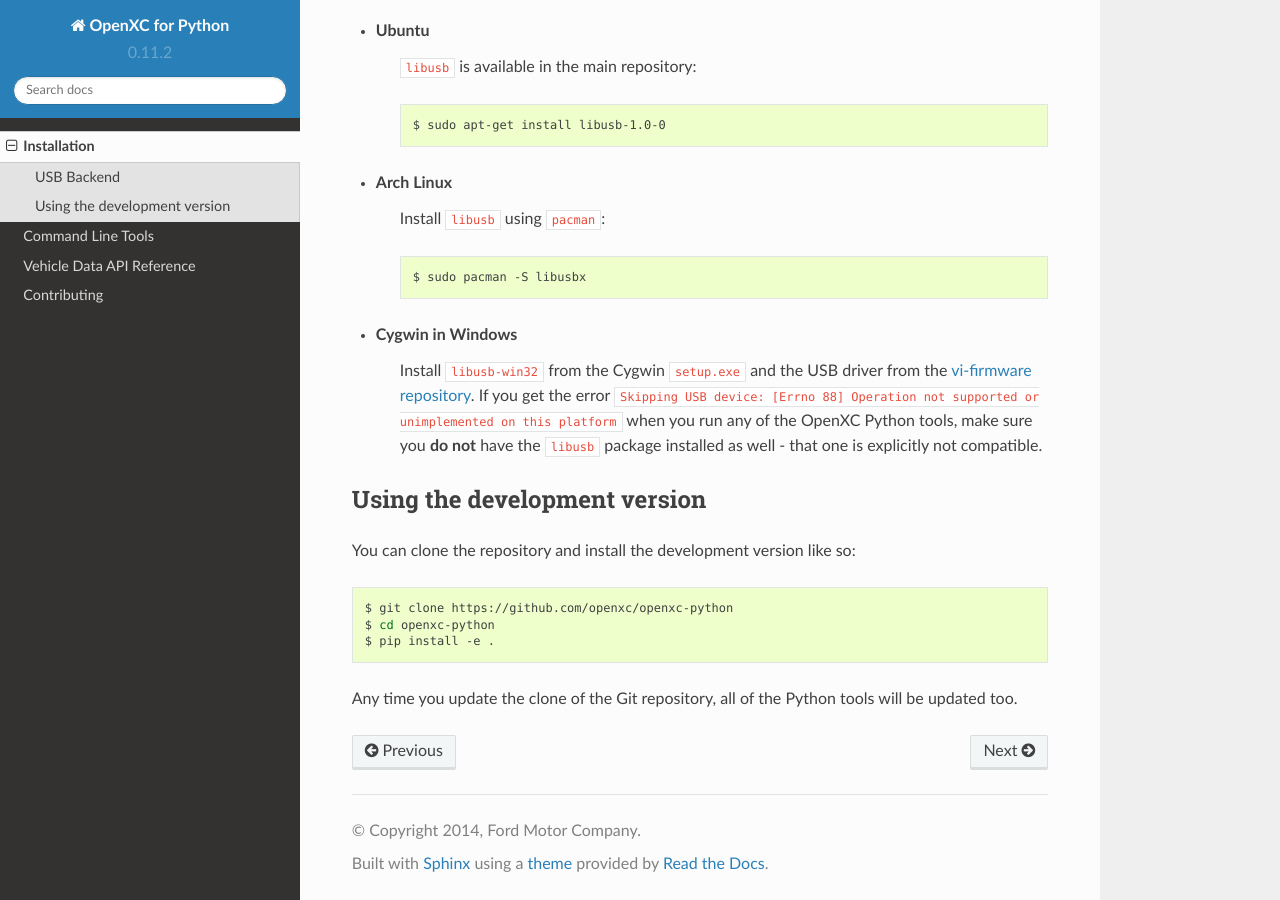
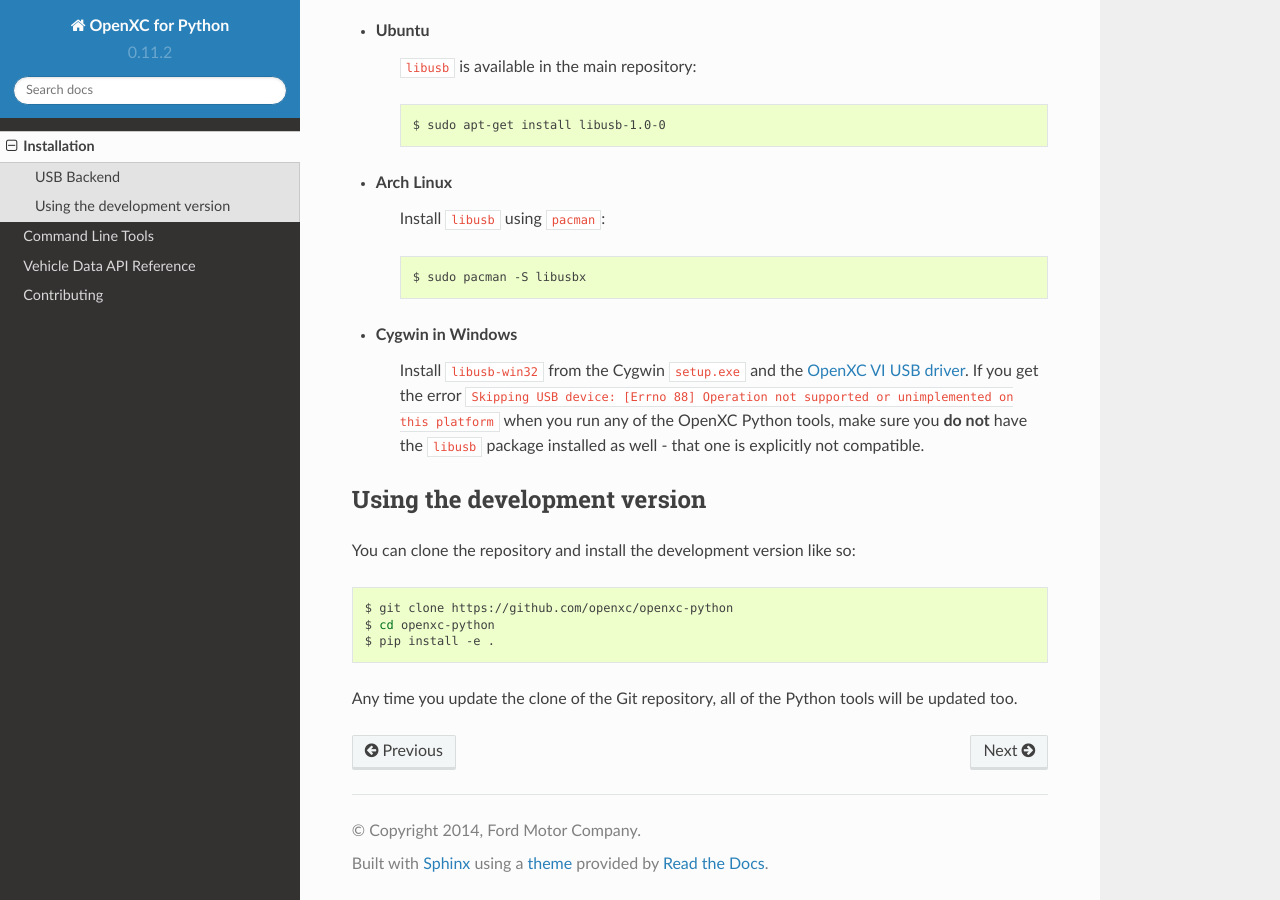
Before and after one commit to openxc/openxc-python, a Sphinx documentation site: the page built from docs/installation.rst, in a window 1280 px wide and 900 px high, scrolled down 824 px. Built offline with Sphinx 7.4.7 and the Read the Docs theme 2.0.0, drawn with Linux system fonts in a browser that asks for light colours.

Commit message:
Reword link to USB driver for VI.

```diff
--- a/docs/installation.rst
+++ b/docs/installation.rst
@@ -52,14 +52,13 @@
 
 - **Cygwin in Windows**
 
-    Install ``libusb-win32`` from the Cygwin ``setup.exe`` and the USB driver
-    from the `vi-firmware repository`_. If you get the error ``Skipping USB
-    device: [Errno 88] Operation not supported or unimplemented on this
-    platform`` when you run any of the OpenXC Python tools, make sure you **do
-    not** have the ``libusb`` package installed as well - that one is explicitly
-    not compatible.
+    Install ``libusb-win32`` from the Cygwin ``setup.exe`` and the `OpenXC VI
+    USB driver`_. If you get the error ``Skipping USB device: [Errno 88]
+    Operation not supported or unimplemented on this platform`` when you run any
+    of the OpenXC Python tools, make sure you **do not** have the ``libusb``
+    package installed as well - that one is explicitly not compatible.
 
-.. _`vi-firmware repository`: https://github.com/openxc/vi-windows-driver
+.. _`OpenXC VI USB driver`: https://github.com/openxc/vi-windows-driver
 
 Using the development version
 -----------------------------
```
